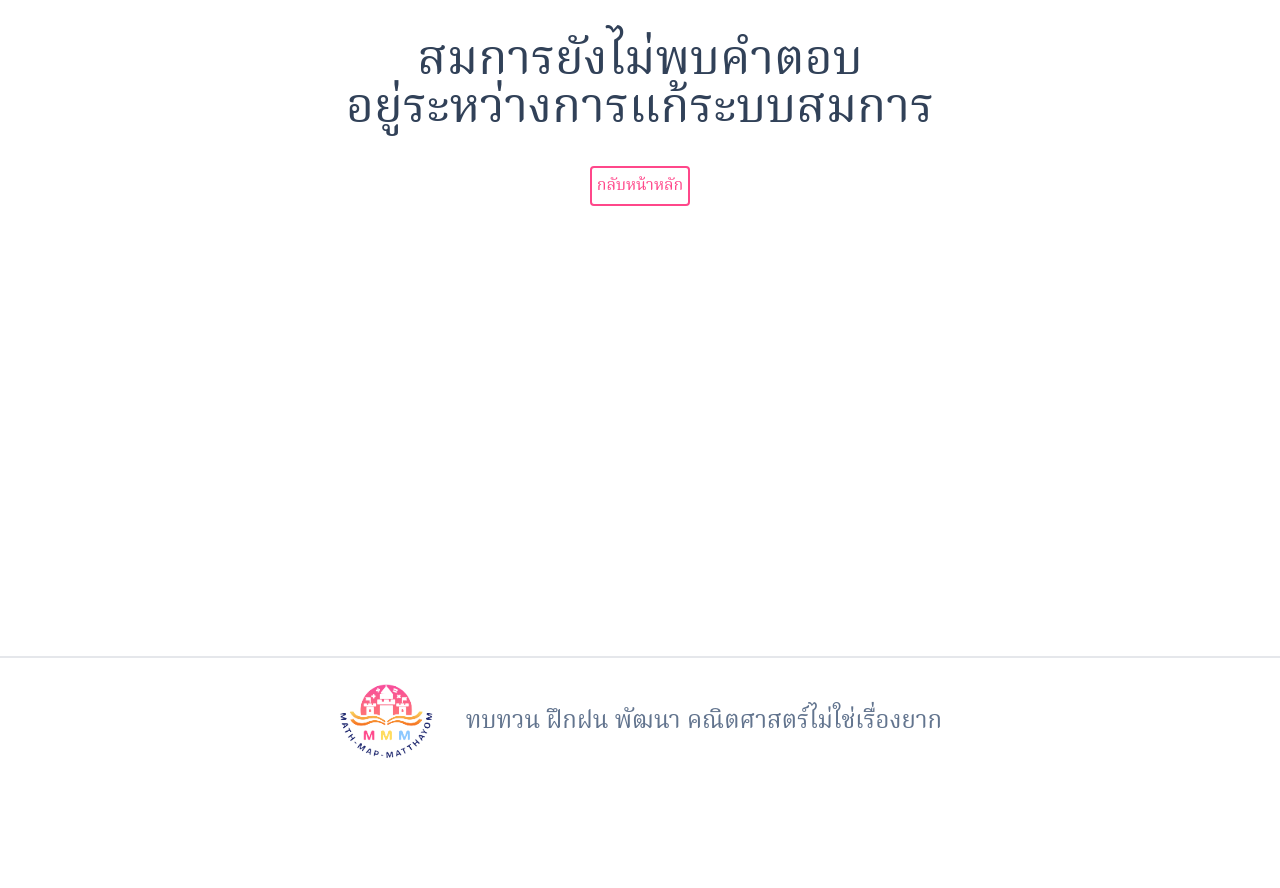
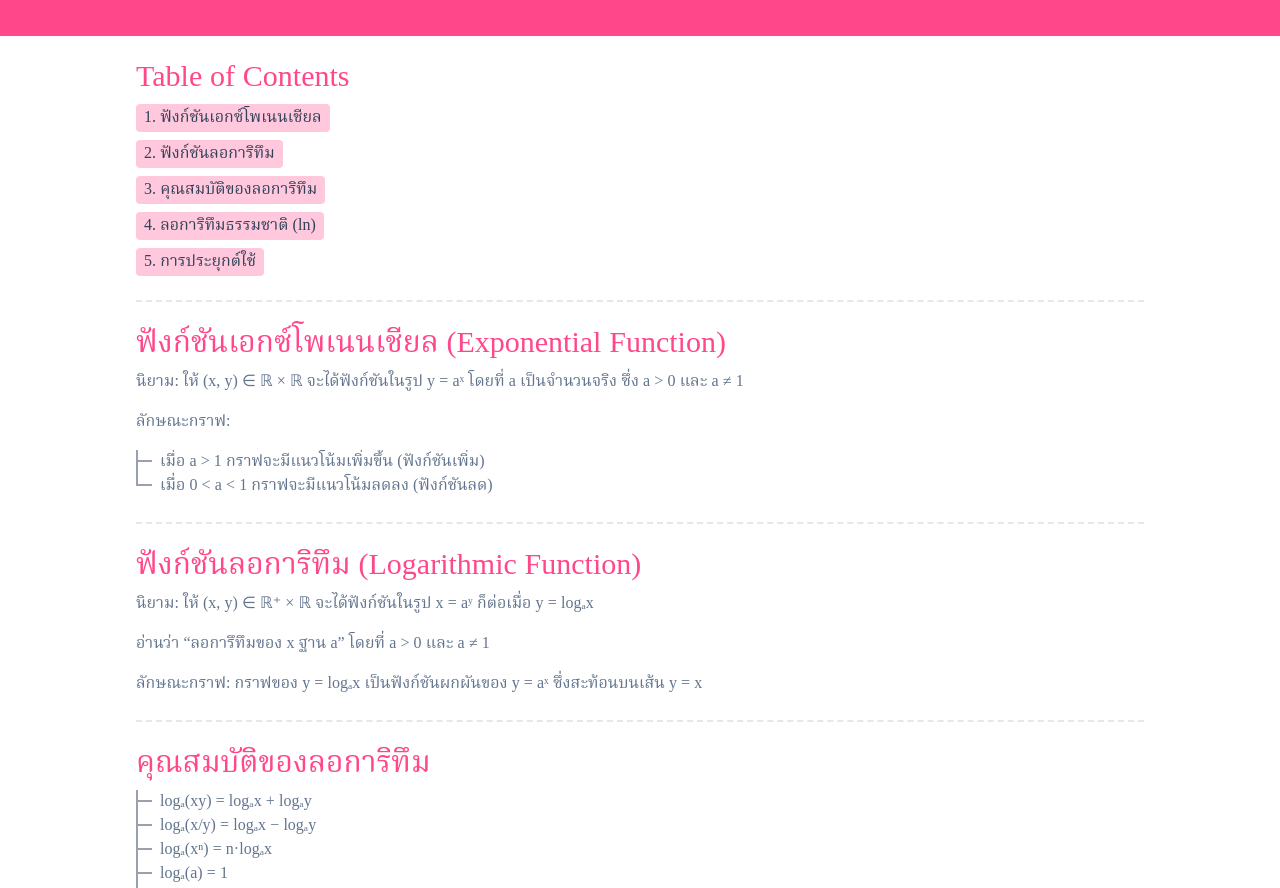
Before and after one commit to ppskpunpun/math-map-matthayom, a React (Vite) app in the folder client/: page /#/contents/number-system/exponential-and-logarithm in a window 1280 px wide. Shown: the part 200-1088 px from the top of the page. Before the commit the page ends 986 px from the top, so only its background shows below. Built offline with nearby package versions, Linux system fonts and the light colour scheme.

Commit message:
Add exponential and logarithm content

```diff
--- a/client/src/App.jsx
+++ b/client/src/App.jsx
@@ -19,6 +19,7 @@ import Sets from './pages/contents/number-system/Set'
 import Logic from './pages/contents/number-system/Logic'
 import RealNumber from './pages/contents/number-system/RealNumber';
 import RelationAndFunction from './pages/contents/number-system/RelationAndFunction';
+import ExponentialAndLogarithm from './pages/contents/number-system/ExponentialAndLogarithm';
 
 export default function App() {
   return (
@@ -33,6 +34,7 @@ export default function App() {
             <Route path='contents/number-system/logic' element={ <Logic /> } />
             <Route path='/contents/number-system/real-number' element={ <RealNumber /> } />
             <Route path='/contents/number-system/realtion-and-function' element={ <RelationAndFunction /> } />
+            <Route path='/contents/number-system/exponential-and-logarithm' element={ <ExponentialAndLogarithm /> } />
             <Route path='practice' element={ <Practice /> } />
             <Route path='practice/:username/:title' element={ <DoPracticeQuestion /> } />
             <Route path='create-practice-question' element={ <CreatePracticeQuestion /> } />
--- a/client/src/pages/Contents.jsx
+++ b/client/src/pages/Contents.jsx
@@ -76,7 +76,7 @@ export default function Contents() {
           <Chapter color='green' to='/x' level='3'>การแยกตัวประกอบพหุนามที่มีดีกรีสูงกว่าสอง</Chapter>
           <Chapter color='green' to='/x' level='3'>กราฟของฟังก์ชั่นกำลังสอง</Chapter>
           <Chapter color='green' to='/contents/number-system/realtion-and-function' level='4'>ความสัมพันธ์และฟังก์ชัน</Chapter>
-          <Chapter color='green' to='/x' level='4'>ฟังก์ชันเอกซ์โพเนนเชียล และฟังก์ชั่นลอการิทึม</Chapter>
+          <Chapter color='green' to='/contents/number-system/exponential-and-logarithm' level='4'>ฟังก์ชันเอกซ์โพเนนเชียล และฟังก์ชั่นลอการิทึม</Chapter>
           <Chapter color='green' to='/x' level='5'>ฟังก์ชันตรีโกณมิติ</Chapter>
           <Chapter color='green' to='/x' level='6'>ลำดับและอนุกรม</Chapter>
         </ChapterList>
--- /dev/null
+++ b/client/src/pages/contents/number-system/ExponentialAndLogarithm.jsx
@@ -0,0 +1,85 @@
+import { useRef } from 'react'
+import Main from '../../../components/Main'
+import Banner from '../../../components/Banner'
+import H2 from '../../../components/H2'
+import H3 from '../../../components/H3'
+import P from '../../../components/P'
+import TOC from '../../../components/TOC'
+import Sep from '../../../components/Sep'
+import { List, Li } from '../../../components/List'
+
+export default function ExponentialAndLogarithm() {
+  const c1 = useRef(null)
+  const c2 = useRef(null)
+  const c3 = useRef(null)
+  const c4 = useRef(null)
+  const c5 = useRef(null)
+
+  const contents = [
+    ['ฟังก์ชันเอกซ์โพเนนเชียล', c1],
+    ['ฟังก์ชันลอการิทึม', c2],
+    ['คุณสมบัติของลอการิทึม', c3],
+    ['ลอการิทึมธรรมชาติ (ln)', c4],
+    ['การประยุกต์ใช้', c5],
+  ]
+
+  return (
+    <div>
+      <Banner text="ฟังก์ชัน Exponential และ Logarithm" />
+      <Main>
+        <TOC contents={contents} />
+        <Sep />
+
+        <H2>ฟังก์ชันเอกซ์โพเนนเชียล (Exponential Function) <div ref={c1} /></H2>
+        <P>นิยาม: ให้ (x, y) ∈ ℝ × ℝ จะได้ฟังก์ชันในรูป y = aˣ โดยที่ a เป็นจำนวนจริง ซึ่ง a &gt; 0 และ a ≠ 1</P>
+        <P>ลักษณะกราฟ:</P>
+        <List>
+          <Li>เมื่อ a &gt; 1 กราฟจะมีแนวโน้มเพิ่มขึ้น (ฟังก์ชันเพิ่ม)</Li>
+          <Li>เมื่อ 0 &lt; a &lt; 1 กราฟจะมีแนวโน้มลดลง (ฟังก์ชันลด)</Li>
+        </List>
+
+        <Sep />
+        <H2>ฟังก์ชันลอการิทึม (Logarithmic Function) <div ref={c2} /></H2>
+        <P>นิยาม: ให้ (x, y) ∈ ℝ⁺ × ℝ จะได้ฟังก์ชันในรูป x = aʸ ก็ต่อเมื่อ y = logₐx</P>
+        <P>อ่านว่า “ลอการึทึมของ x ฐาน a” โดยที่ a &gt; 0 และ a ≠ 1</P>
+        <P>ลักษณะกราฟ: กราฟของ y = logₐx เป็นฟังก์ชันผกผันของ y = aˣ ซึ่งสะท้อนบนเส้น y = x</P>
+
+        <Sep />
+        <H2>คุณสมบัติของลอการิทึม <div ref={c3} /></H2>
+        <List>
+          <Li>logₐ(xy) = logₐx + logₐy</Li>
+          <Li>logₐ(x/y) = logₐx − logₐy</Li>
+          <Li>logₐ(xⁿ) = n·logₐx</Li>
+          <Li>logₐ(a) = 1</Li>
+          <Li>logₐ(1) = 0</Li>
+          <Li>logₐaᵇ = b</Li>
+          <Li>เปลี่ยนฐาน: logₐx = logᵦx / logᵦa</Li>
+        </List>
+
+        <Sep />
+        <H2>ลอการิทึมธรรมชาติ (Natural Logarithm: ln) <div ref={c4} /></H2>
+        <P>ลอการิทึมธรรมชาติหมายถึงลอการิทึมที่มีฐานเป็น e</P>
+        <P>ได้ว่า ln x = logₑx = log x / log e</P>
+        <P>โดย e เป็นจำนวนอตรรกยะที่มีค่าประมาณ 2.7182818</P>
+        <List>
+          <Li>ln(1) = log(1) / log(e) = 0</Li>
+          <Li>ln(e) = log(e) / log(e) = 1</Li>
+        </List>
+
+        <Sep />
+        <H2>การประยุกต์ใช้ <div ref={c5} /></H2>
+        <P>ฟังก์ชันเอกซ์โพเนนเชียลและลอการิทึมสามารถใช้ในการแก้ปัญหาต่างๆ เช่น:</P>
+        <List>
+          <Li>การเพิ่มจำนวนประชากร</Li>
+          <Li>การคำนวณดอกเบี้ยทบต้น</Li>
+          <Li>การวิเคราะห์อัตราเงินเฟ้อ</Li>
+          <Li>การเพิ่มจำนวนแบคทีเรีย</Li>
+          <Li>การสลายตัวของสารกัมมันตรังสี</Li>
+          <Li>ระดับเสียง</Li>
+          <Li>ระดับความเป็นกรด-เบส (pH)</Li>
+        </List>
+        <P>สามารถนำความรู้เหล่านี้ไปประยุกต์ใช้ในสาขาอื่นๆ ได้อีกมากมาย</P>
+      </Main>
+    </div>
+  )
+}
```
